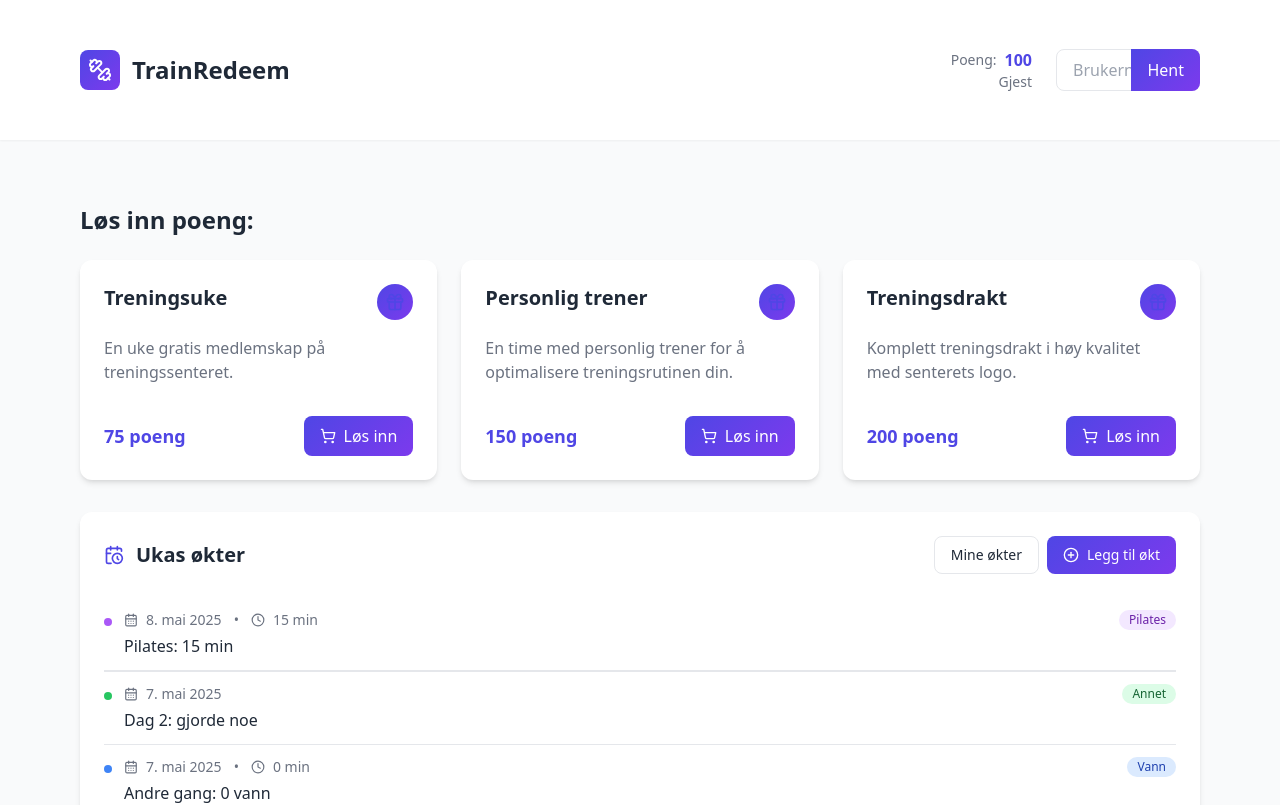
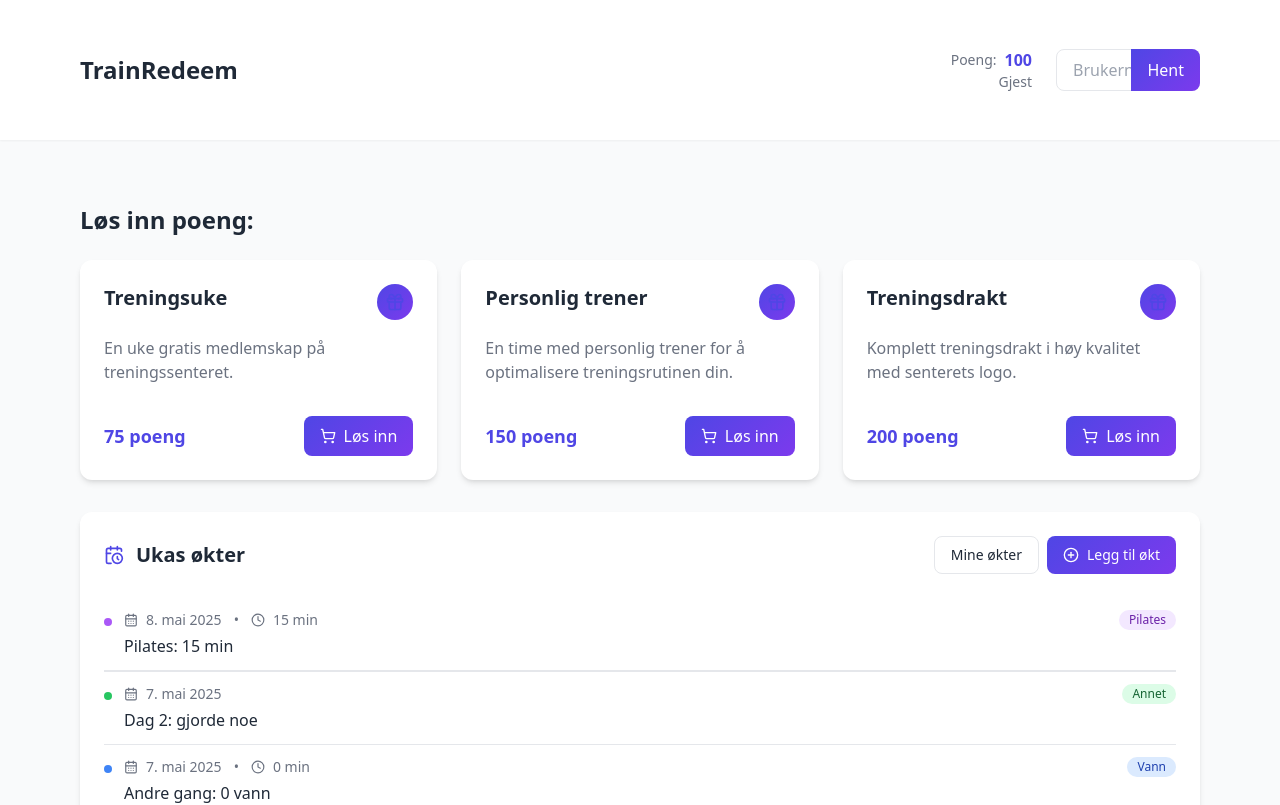
Before and after one commit to Kurokodairu/train-redeem-gain, a React (Vite) app: page / in a window 1280 px wide. Shown: the top 805 px of the page. Built offline with nearby package versions, Linux system fonts and the light colour scheme.

Commit message:
Remove logo from header

```diff
--- a/src/components/Header.tsx
+++ b/src/components/Header.tsx
@@ -1,6 +1,5 @@
 
 import React from 'react';
-import { Dumbbell } from 'lucide-react';
 
 interface HeaderProps {
   points?: number;
@@ -11,12 +10,7 @@ const Header: React.FC<HeaderProps> = ({ points = 0, username = "" }) => {
   return (
     <header className="bg-white shadow-sm py-4 mb-8">
       <div className="fitness-container flex justify-between items-center">
-        <div className="flex items-center gap-3">
-          <div className="bg-gradient-fitness p-2 rounded-lg">
-            <Dumbbell className="h-6 w-6 text-white" />
-          </div>
-          <h1 className="text-2xl font-bold text-fitness-text">TrainRedeem</h1>
-        </div>
+        <h1 className="text-2xl font-bold text-fitness-text">TrainRedeem</h1>
 
         <div className="flex items-center gap-6">
           <div className="flex flex-col items-end">
```
